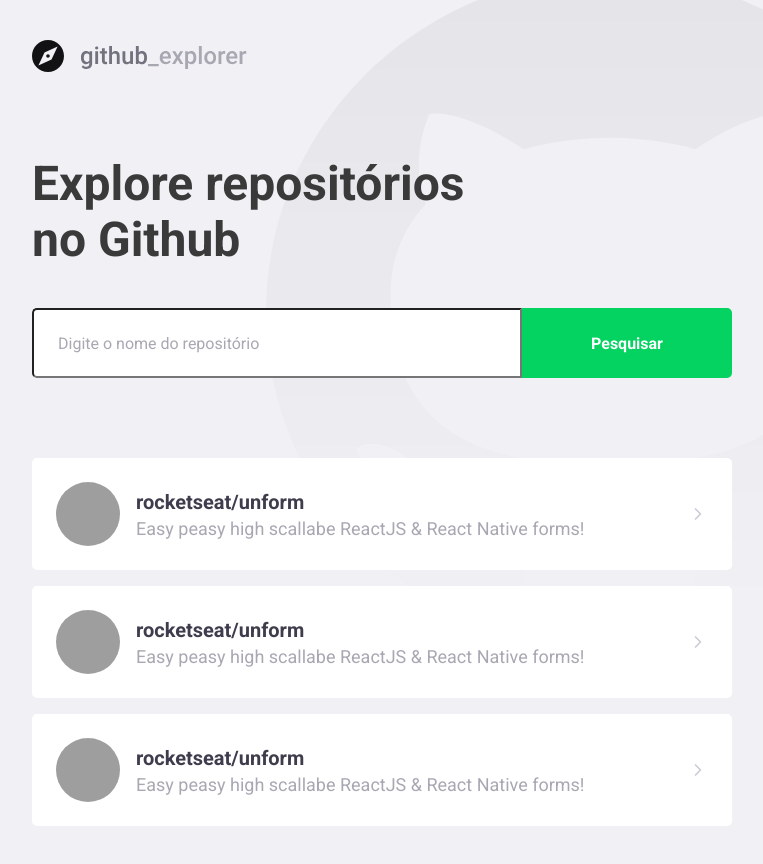
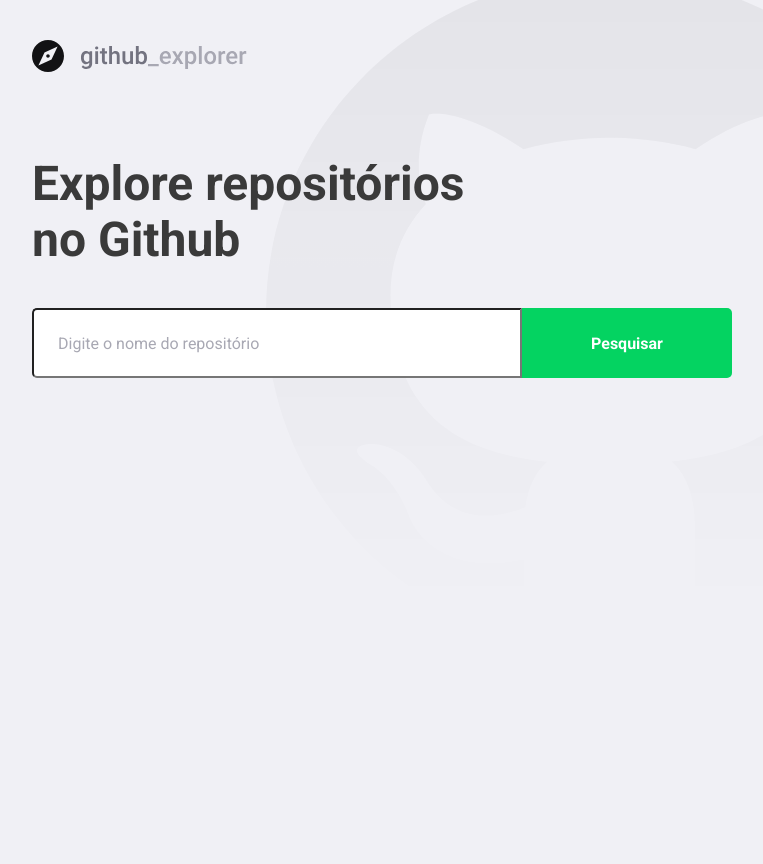
Before and after one commit to magno193/primeiro-proj-react, a React (Create React App) app: page / in a window 1280 px wide. Shown: the whole page, without its empty margins (148-911 px from the left). After the commit the page ends 800 px from the top, so only its background shows below. Built offline with nearby package versions, Linux system fonts and the light colour scheme; grey boxes are pictures that could not be loaded.

Commit message:
Conectando a API

```diff
--- a/package.json
+++ b/package.json
@@ -11,6 +11,7 @@
     "@types/react": "^16.9.0",
     "@types/react-dom": "^16.9.0",
     "@types/styled-components": "^5.1.0",
+    "axios": "^0.19.2",
     "polished": "^3.6.5",
     "react": "^16.13.1",
     "react-dom": "^16.13.1",
--- a/src/pages/Dashboard/index.tsx
+++ b/src/pages/Dashboard/index.tsx
@@ -1,57 +1,68 @@
-import React from 'react';
+import React, { useState, FormEvent } from 'react';
 import { FiChevronRight } from 'react-icons/fi';
+import api from '../../services/api';
+
 import { Title, Form, Repositories } from './styles';
 
 import logoImg from '../../assets/logo.svg';
 
-const Dashboard: React.FC = () => (
+interface Repository {
+  full_name: string;
+  description: string;
+  owner: {
+    login: string;
+    avatar_url: string;
+  }
+}
+
+const Dashboard: React.FC = () => {
+  const [newRepo, setNewRepo] = useState('');
+  const [repositories, setRepositories] = useState<Repository[]>([]);
+
+  async function handleAddRepository(event: FormEvent<HTMLFormElement>): Promise<void> {
+    event.preventDefault();
+
+    const response = await api.get<Repository>(`/repos/${newRepo}`);
+
+    const repository = response.data;
+
+    setRepositories([...repositories, repository]);
+  }
+
+  return (
     <>
       <img src={logoImg} alt="github-logo" />
       <Title>Explore repositórios no Github</Title>
-    <Form action="">
-      <input placeholder="Digite o nome do repositório" />
+
+      <Form onSubmit={handleAddRepository}>
+        <input
+          placeholder="Digite o nome do repositório"
+          value={newRepo}
+          onChange={(e) => setNewRepo(e.target.value)}
+        />
         <button type="submit">Pesquisar</button>
       </Form>
 
       <Repositories>
-      <a href="teste">
+        {repositories.map(repository => (
+
+          <a key={repository.full_name} href="teste">
             <img
-          src="https://avatars3.githubusercontent.com/u/34192221?s=460&u=c34d9e441820b91d7f12753efd42cf27b3e8e5a7&v=4"
-          alt="Alexandre Ferreira"
+              src={repository.owner.avatar_url}
+              alt={repository.owner.login}
             />
             <div>
-          <strong>rocketseat/unform</strong>
-          <p>Easy peasy high scallabe ReactJS & React Native forms!</p>
+              <strong>{repository.full_name}</strong>
+              <p>{repository.description}</p>
             </div>
 
             <FiChevronRight size={20} />
           </a>
-      <a href="teste">
-        <img
-          src="https://avatars3.githubusercontent.com/u/34192221?s=460&u=c34d9e441820b91d7f12753efd42cf27b3e8e5a7&v=4"
-          alt="Alexandre Ferreira"
-        />
-        <div>
-          <strong>rocketseat/unform</strong>
-          <p>Easy peasy high scallabe ReactJS & React Native forms!</p>
-        </div>
 
-        <FiChevronRight size={20} />
-      </a>
-      <a href="teste">
-        <img
-          src="https://avatars3.githubusercontent.com/u/34192221?s=460&u=c34d9e441820b91d7f12753efd42cf27b3e8e5a7&v=4"
-          alt="Alexandre Ferreira"
-        />
-        <div>
-          <strong>rocketseat/unform</strong>
-          <p>Easy peasy high scallabe ReactJS & React Native forms!</p>
-        </div>
-
-        <FiChevronRight size={20} />
-      </a>
+        ))}
       </Repositories>
     </>
   );
+};
 
 export default Dashboard;
--- a/src/pages/Dashboard/styles.tsx
+++ b/src/pages/Dashboard/styles.tsx
@@ -75,7 +75,8 @@
     }
 
     div {
-      margin-left: 16px;
+      flex: 1;
+      margin: 0 16px;
 
       strong {
         font-size: 20px;
--- /dev/null
+++ b/src/services/api.ts
@@ -0,0 +1,7 @@
+import axios from 'axios';
+
+const api = axios.create({
+  baseURL: 'https://api.github.com/',
+});
+
+export default api;
```
Also changed, not shown: .eslintrc.json, 1 other file (tests, documents, lock files or other folders). Lines whose indentation alone changed are shown as unchanged.
